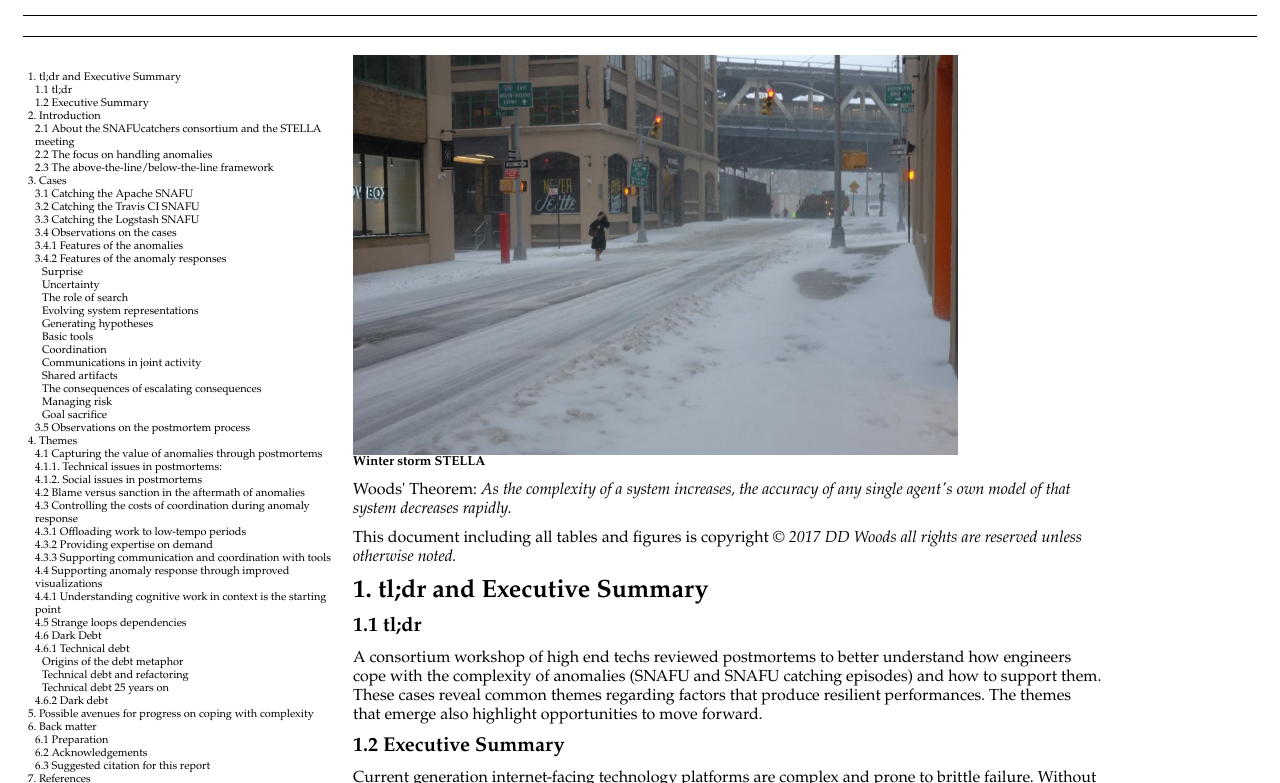
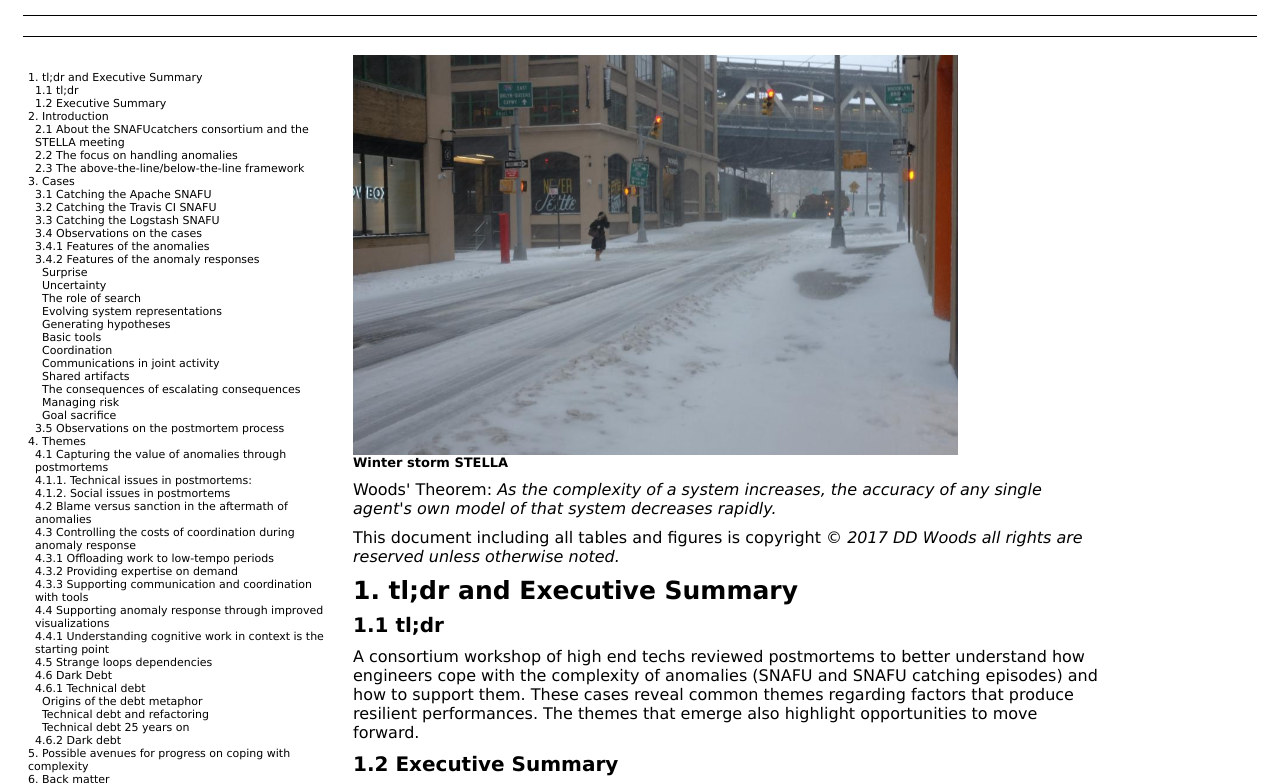
Before and after one commit to snafucatchers/snafucatchers.github.io, a plain HTML site: page index.html in a window 1280 px wide. Shown: the part 115-898 px from the top of the page. Drawn offline with Linux system fonts and the light colour scheme.

Commit message:
nope, back to Verdana

```diff
--- a/stella_report_files/style.css
+++ b/stella_report_files/style.css
@@ -3,7 +3,7 @@
  * https://www.bitovi.com/blog/use-flexbox-to-create-a-sticky-header-and-sidebar-with-flexible-content
  */
 * {
-    font-family: Garamond, Georgia, serif;
+    font-family: verdana;
 }
 
 body {
```
